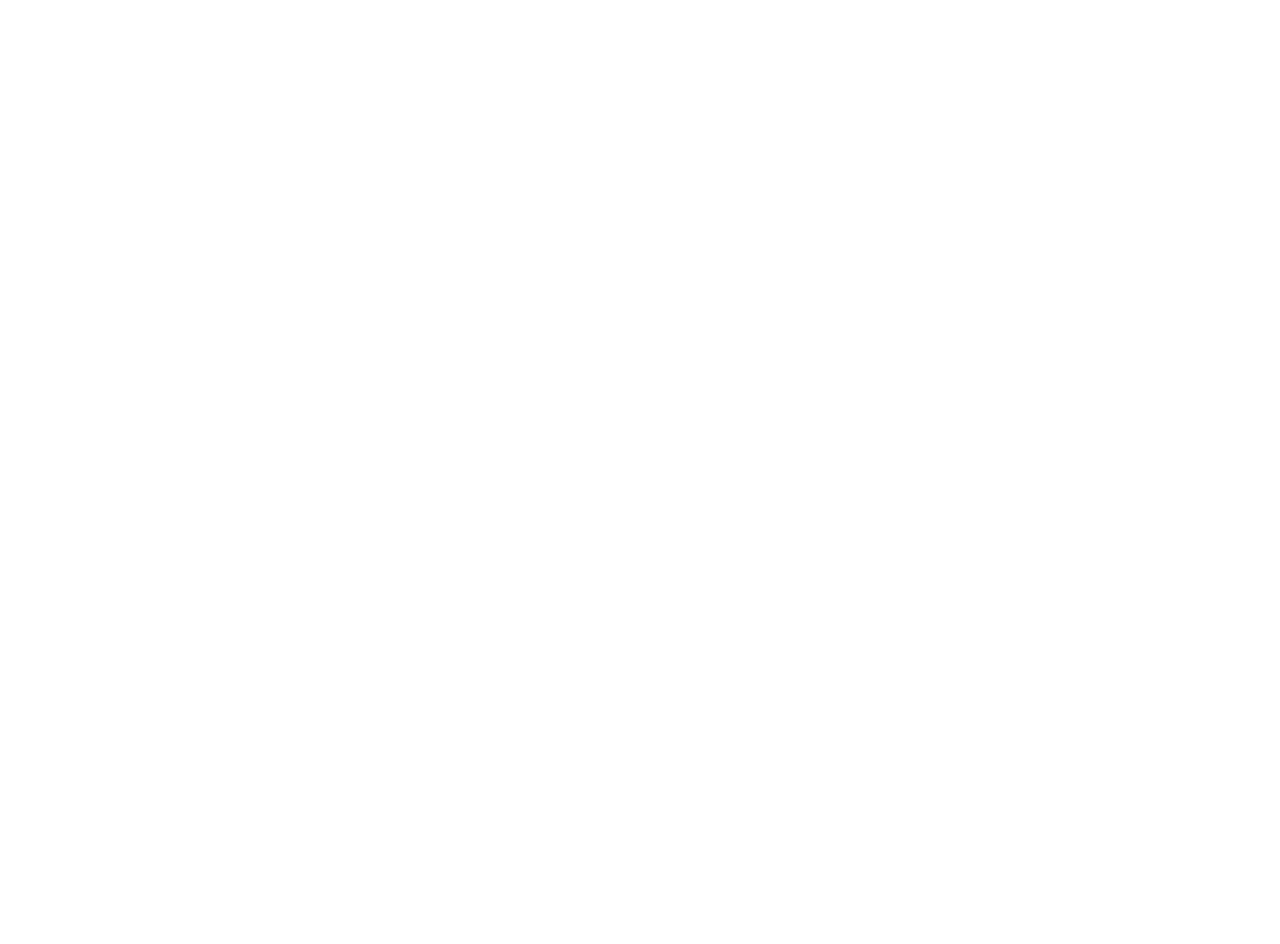
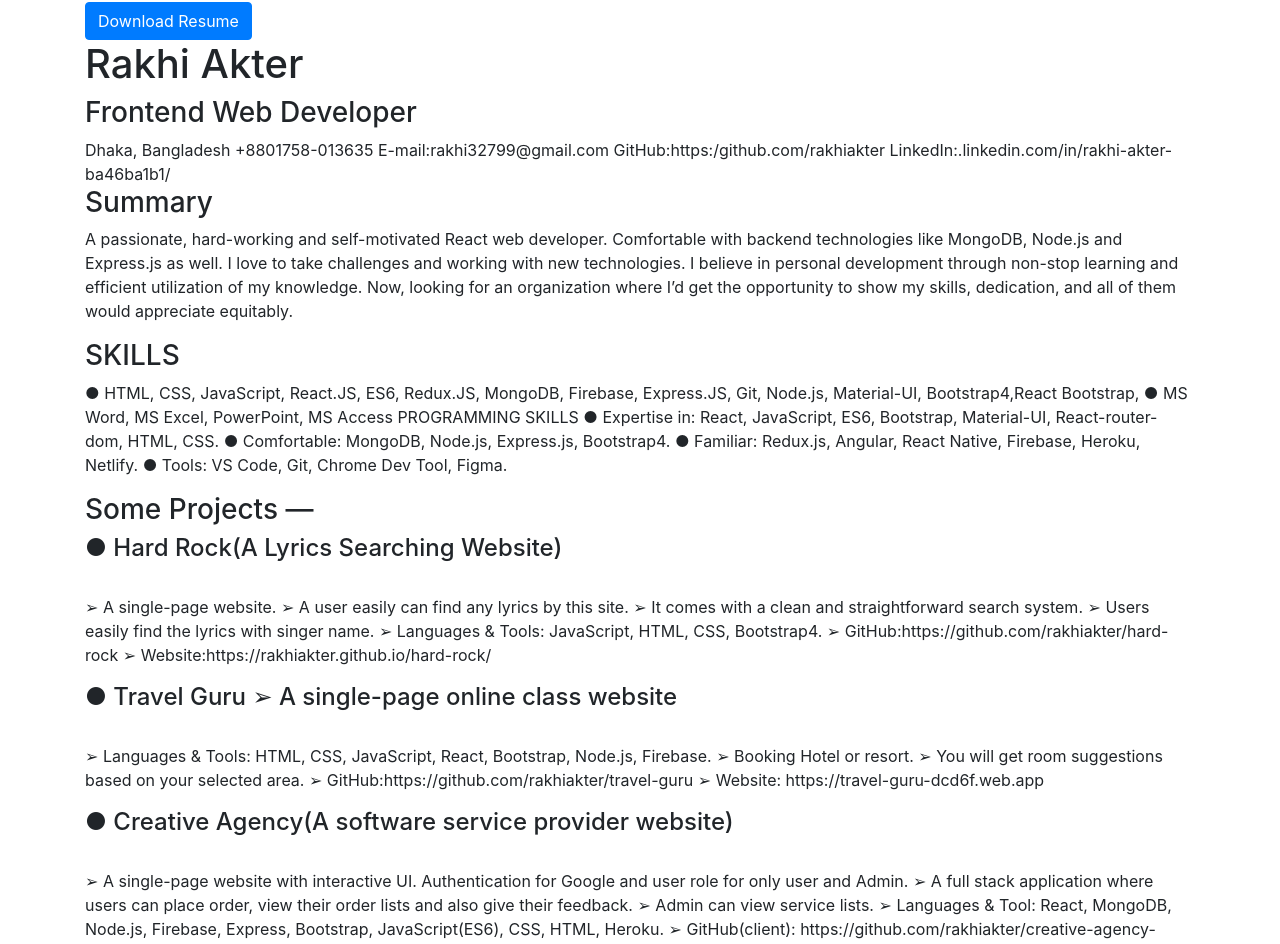
Before and after one commit to rakhiakter/personal-portfolio, a React (Create React App) app: page /resume in a window 1280 px wide. Shown: the part 94-1038 px from the top of the page. Before the commit the page ends 800 px from the top, so only its background shows below. Built offline with nearby package versions, Linux system fonts and the light colour scheme.

Commit message:
resume added

```diff
--- a/src/Components/Resume/Resume.js
+++ b/src/Components/Resume/Resume.js
@@ -5,9 +5,93 @@
 const Resume = () => {
 
     return (
-        <Container>
-           <NavigationBar></NavigationBar>
-        </Container>
+      <Container>
+        <NavigationBar></NavigationBar>
+        <div>
+          <a
+            href={require("../../image/rakhi(resume) (1).pdf").default}
+            download
+          >
+            <button className="btn btn-primary">Download Resume</button>
+          </a>
+        </div>
+        <h1> Rakhi Akter</h1>
+        <h3> Frontend Web Developer</h3>
+        <div>
+          Dhaka, Bangladesh +8801758-013635 E-mail:rakhi32799@gmail.com
+          GitHub:https:/github.com/rakhiakter
+          LinkedIn:.linkedin.com/in/rakhi-akter-ba46ba1b1/
+        </div>
+        <div>
+          <h3> Summary</h3>
+          <p>
+            A passionate, hard-working and self-motivated React web developer.
+            Comfortable with backend technologies like MongoDB, Node.js and
+            Express.js as well. I love to take challenges and working with new
+            technologies. I believe in personal development through non-stop
+            learning and efficient utilization of my knowledge. Now, looking for
+            an organization where I’d get the opportunity to show my skills,
+            dedication, and all of them would appreciate equitably.
+          </p>
+        </div>
+        <div>
+          <h3> SKILLS </h3>
+          <p>
+            ● HTML, CSS, JavaScript, React.JS, ES6, Redux.JS, MongoDB, Firebase,
+            Express.JS, Git, Node.js, Material-UI, Bootstrap4,React Bootstrap, ●
+            MS Word, MS Excel, PowerPoint, MS Access PROGRAMMING SKILLS ●
+            Expertise in: React, JavaScript, ES6, Bootstrap, Material-UI,
+            React-router-dom, HTML, CSS. ● Comfortable: MongoDB, Node.js,
+            Express.js, Bootstrap4. ● Familiar: Redux.js, Angular, React Native,
+            Firebase, Heroku, Netlify. ● Tools: VS Code, Git, Chrome Dev Tool,
+            Figma.
+          </p>
+        </div>
+        <div>
+          <h3> Some Projects —</h3>
+          <p>
+            <h4> ● Hard Rock(A Lyrics Searching Website)</h4>
+            <br/>
+            ➢ A single-page
+            website. ➢ A user easily can find any lyrics by this site. ➢ It
+            comes with a clean and straightforward search system. ➢ Users easily
+            find the lyrics with singer name. ➢ Languages & Tools: JavaScript,
+            HTML, CSS, Bootstrap4. ➢
+            GitHub:https://github.com/rakhiakter/hard-rock ➢
+            Website:https://rakhiakter.github.io/hard-rock/
+          </p>
+          <p>
+            <h4> ● Travel Guru ➢ A single-page online class website</h4> <br />➢
+            Languages & Tools: HTML, CSS, JavaScript, React, Bootstrap, Node.js,
+            Firebase. ➢ Booking Hotel or resort. ➢ You will get room suggestions
+            based on your selected area. ➢
+            GitHub:https://github.com/rakhiakter/travel-guru ➢ Website:
+            https://travel-guru-dcd6f.web.app
+          </p>
+          <p>
+            <h4>● Creative Agency(A software service provider website)</h4>
+            <br />➢ A single-page website with interactive UI. Authentication
+            for Google and user role for only user and Admin. ➢ A full stack
+            application where users can place order, view their order lists and
+            also give their feedback. ➢ Admin can view service lists. ➢
+            Languages & Tool: React, MongoDB, Node.js, Firebase, Express,
+            Bootstrap, JavaScript(ES6), CSS, HTML, Heroku. ➢ GitHub(client):
+            https://github.com/rakhiakter/creative-agency-client ➢
+            GitHub(Server): https://github.com/rakhiakter/creative-agency-server
+            ➢ Website:https://creative-agency-311af.web.app
+          </p>
+        </div>
+
+        <div>
+          <h3> EDUCATION</h3>
+          BSS in Economics at National University, Bangladesh. <br />{" "}
+          Programming Hero, Dhaka Complete Web Development(Batch2)2020
+        </div>
+        <div>
+          <h3>LANGUAGES</h3>
+          ● Bengali(Native) <br /> ● English(Professional level proficiency)
+        </div>
+      </Container>
     );
 };
 
```
Also changed, not shown: 1 other file (tests, documents, lock files or other folders).
